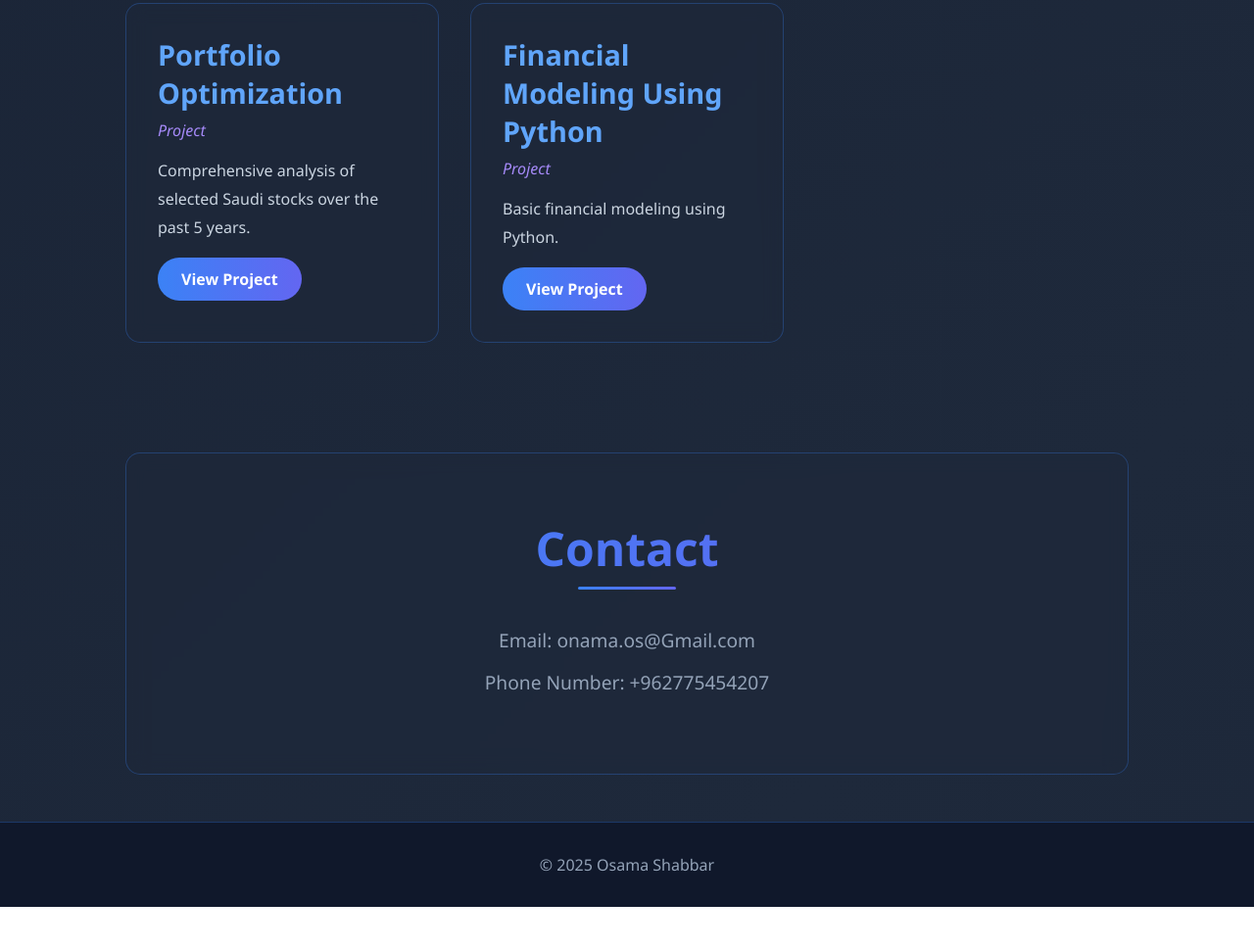
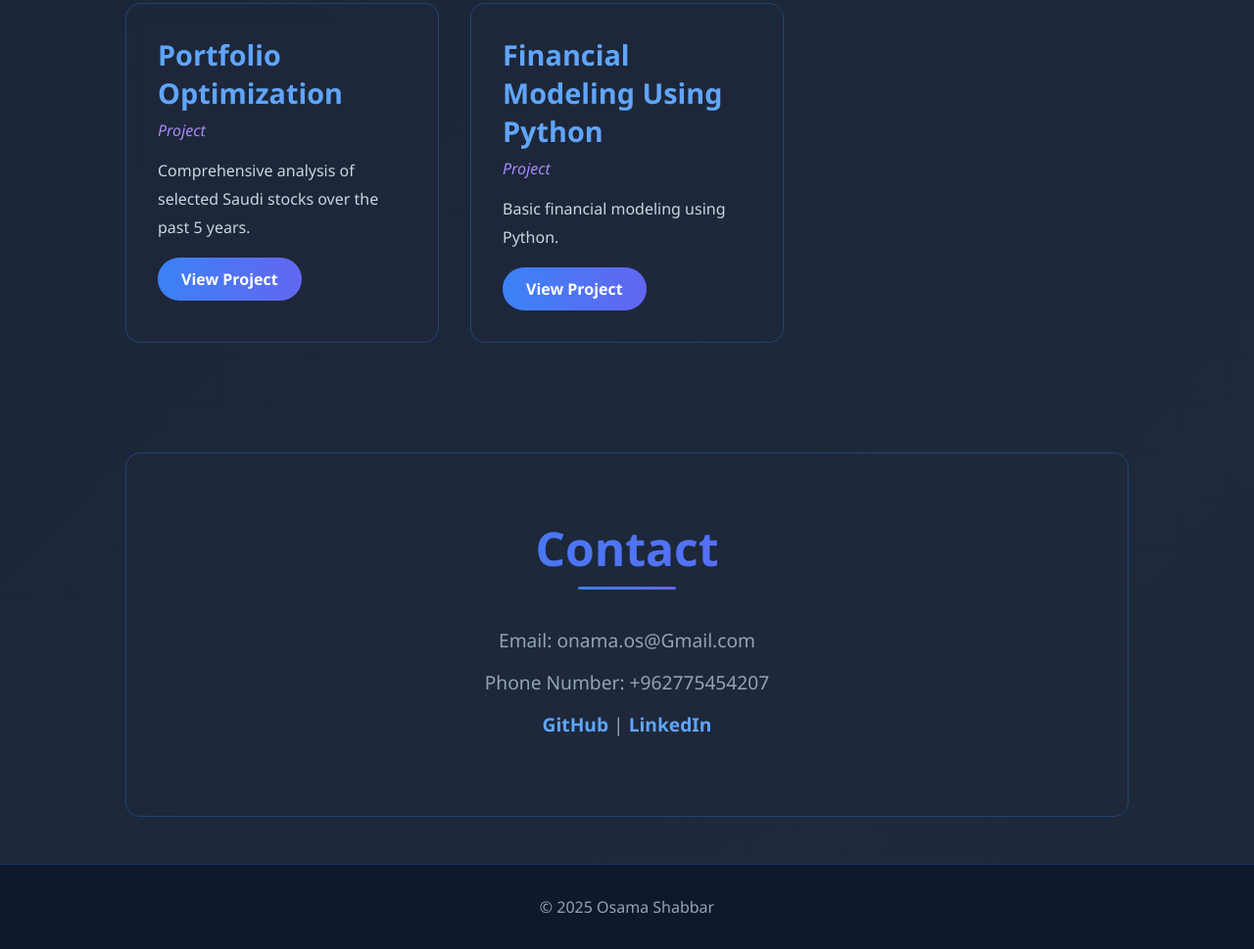
Before and after one commit to Os-Shabbar/Os-Shabbar.github.io, a plain HTML site: page index.html in a window 1280 px wide. Shown: the part 4176-5145 px from the top of the page at 98% size. Before the commit the page ends 5102 px from the top, so only its background shows below. Drawn offline with Linux system fonts and the light colour scheme.

Commit message:
Update index.html

```diff
--- a/index.html
+++ b/index.html
@@ -660,7 +660,10 @@
     <h2>Contact</h2>
     <p>Email: onama.os@Gmail.com</p>
     <p>Phone Number: +962775454207</p>
-
+    <p>
+      <a href="https://github.com/Os-Shabbar">GitHub</a> |
+      <a href="https://www.linkedin.com/in/osama-shabbar/">LinkedIn</a>
+    </p>
   </section>
 
   <footer>
```
